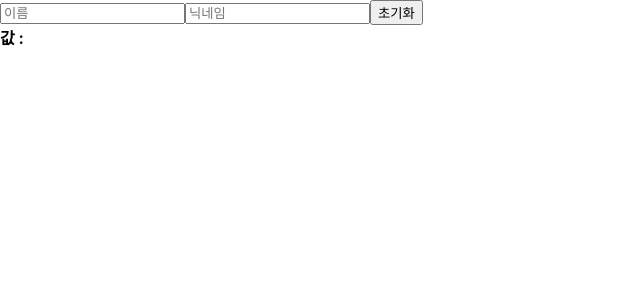
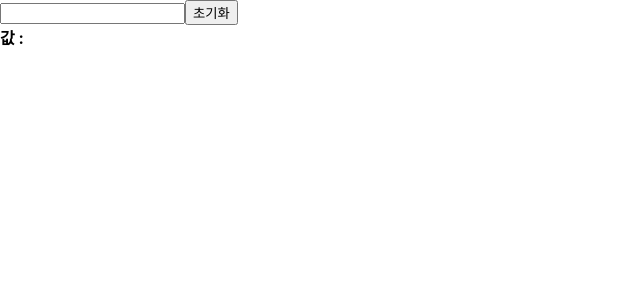
Before and after one commit to kkyy3402/React_Study, a React (Create React App) app in the folder begin-react/: page / in a window 1280 px wide. Shown: the top 300 px of the page, without its empty margins (0-640 px from the left). Built offline with nearby package versions, Linux system fonts and the light colour scheme.

Commit message:
useRef 예제 추가

```diff
--- a/begin-react/src/App.js
+++ b/begin-react/src/App.js
@@ -5,12 +5,13 @@ import Wrapper from "./TestDatas/Wrapper";
 import Counter from "./TestDatas/Counter";
 import InputSample from "./TestDatas/InputSample";
 import MultipleInputSample from "./TestDatas/MultipleInputSample";
+import UseRefExample from "./TestDatas/UseRefExample";
 
 function App() {
   return (
     <div className="App">
 
-      <MultipleInputSample/>
+      <UseRefExample/>
 
 
     </div>
--- /dev/null
+++ b/begin-react/src/TestDatas/UseRefExample.js
@@ -0,0 +1,36 @@
+import React, { useRef, useState } from 'react';
+
+function UseRefExample(){
+
+    const [text, setText] = useState('');
+    const nameInput = useRef();
+
+    const onChange = (e) => {
+        setText(e.target.value);
+    }
+
+    const onClear = () => {
+        setText("");
+        nameInput.current.focus();
+    }
+
+    return (
+        <div>
+
+            <input
+                ref={nameInput}
+                onChange={onChange}
+                value={text}
+            />
+
+            <button onClick={onClear}>초기화</button>
+
+            <div>
+                <b>값 : {text}</b>
+            </div>
+
+        </div>
+    );
+}
+
+export default UseRefExample;
```
Also changed, not shown: 1 other file (tests, documents, lock files or other folders).
